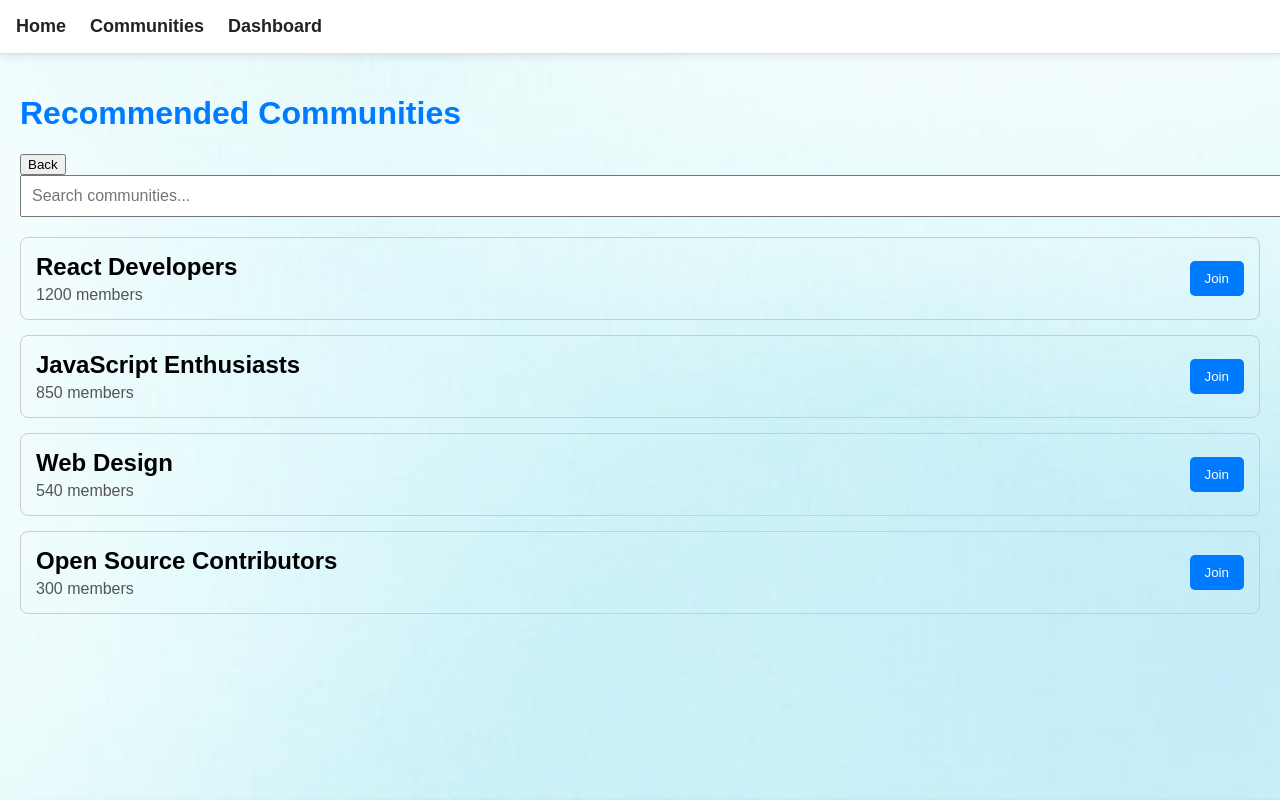
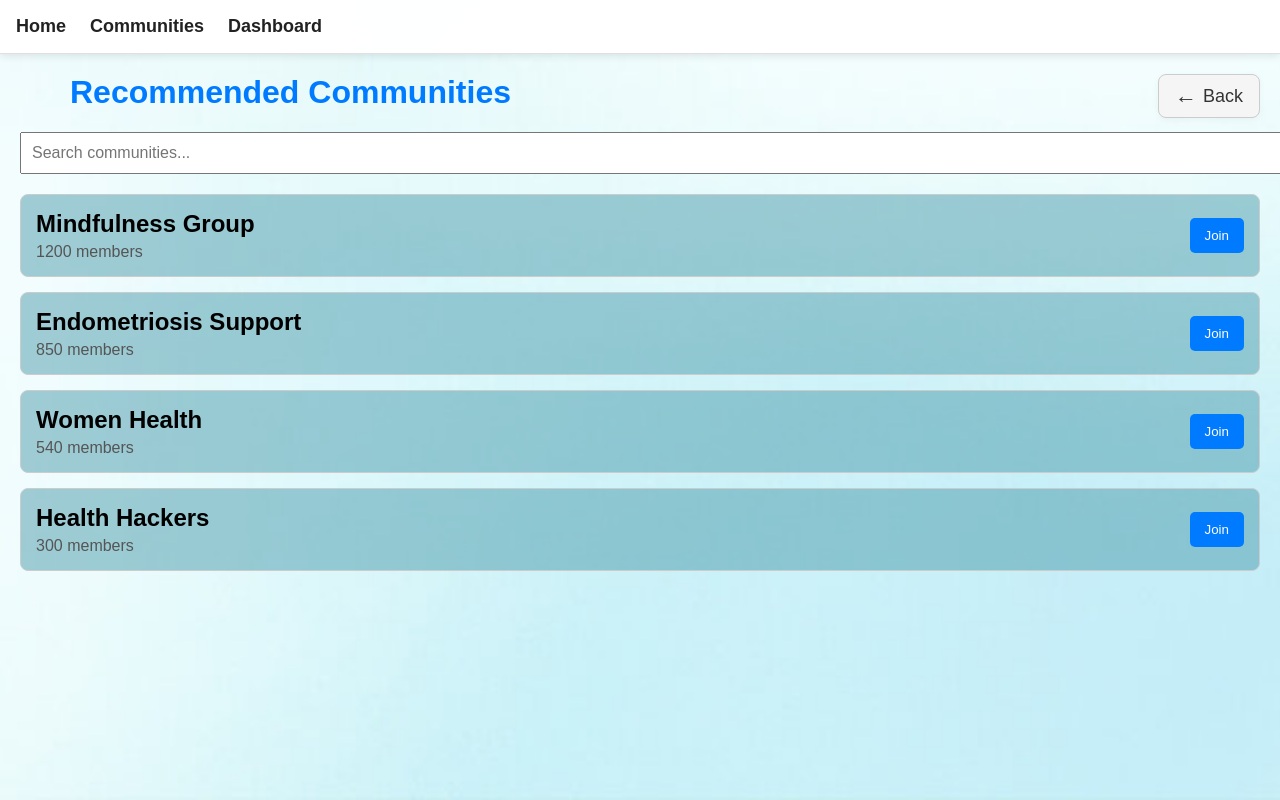
Before and after one commit to gemmanewton1/wit-hackathon-ui, a React (Create React App) app in the folder react-starter/: page /communities in a window 1280 px wide. Built offline with nearby package versions, Linux system fonts and the light colour scheme.

Commit message:
Modify the communities page

```diff
--- a/react-starter/src/Components/CommunityPage.jsx
+++ b/react-starter/src/Components/CommunityPage.jsx
@@ -2,10 +2,10 @@ import React from "react";
 import { useNavigate } from "react-router-dom";
 
 const communities = [
-  { id: 1, name: "React Developers", members: 1200 },
-  { id: 2, name: "JavaScript Enthusiasts", members: 850 },
-  { id: 3, name: "Web Design", members: 540 },
-  { id: 4, name: "Open Source Contributors", members: 300 },
+  { id: 1, name: "Mindfulness Group", members: 1200 },
+  { id: 2, name: "Endometriosis Support", members: 850 },
+  { id: 3, name: "Women Health", members: 540 },
+  { id: 4, name: "Health Hackers", members: 300 }
 ];
 
 const CommunitiesPage = () => {
@@ -14,9 +14,45 @@ const CommunitiesPage = () => {
     navigate("/landing");
   };
   return (
-    <div style={{ padding: "20px", fontFamily: "Arial, sans-serif" }}>
-      <h1 className="communities-title">Recommended Communities</h1>
-      <button onClick={handleBack}>Back</button>
+    <div
+      style={{
+        padding: "20px",
+        fontFamily: "Arial, sans-serif",
+        position: "relative",
+      }}
+    >
+      {/* Back Button - Top Right with Box */}
+      <button
+        onClick={handleBack}
+        style={{
+          position: "absolute",
+          top: 20,
+          right: 20,
+          background: "#f5f5f5",
+          border: "1px solid #ccc",
+          borderRadius: "8px",
+          color: "#333",
+          fontSize: "18px",
+          cursor: "pointer",
+          display: "flex",
+          alignItems: "center",
+          padding: "8px 16px",
+          boxShadow: "0 2px 6px rgba(0,0,0,0.04)",
+          transition: "background 0.2s, box-shadow 0.2s",
+        }}
+        aria-label="Back"
+        onMouseOver={(e) => (e.currentTarget.style.background = "#e0e0e0")}
+        onMouseOut={(e) => (e.currentTarget.style.background = "#f5f5f5")}
+      >
+        <span style={{ fontSize: "22px", marginRight: "6px" }}>&larr;</span>{" "}
+        Back
+      </button>
+      <h1
+        className="communities-title"
+        style={{ marginLeft: 50, marginTop: 0 }}
+      >
+        Recommended Communities
+      </h1>
 
       {/* Search Bar */}
       <input
@@ -42,6 +78,7 @@ const CommunitiesPage = () => {
               padding: "15px",
               border: "1px solid #ccc",
               borderRadius: "8px",
+              background: "rgba(77, 155, 171, 0.5)", // #4d9bab at 50% opacity
             }}
           >
             <div className="community-tile">
```
